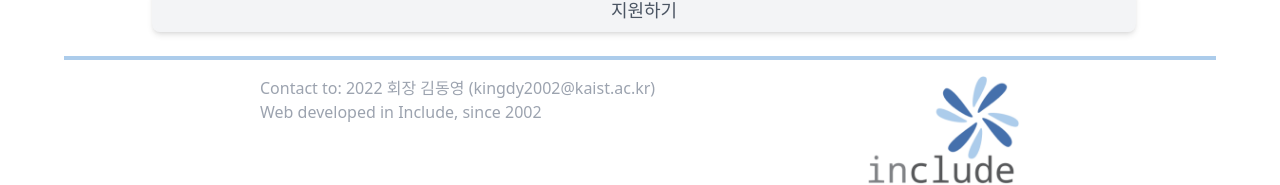
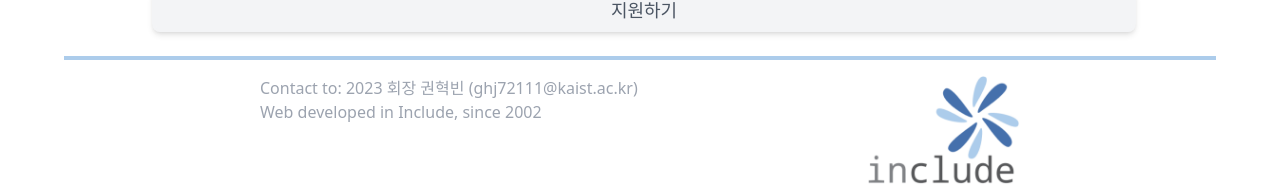
Before and after one commit to kaist-include/kaist-include.github.io, a Next.js app: page / in a window 1280 px wide. Shown: the part 862-1047 px from the top of the page. Built offline with nearby package versions, Linux system fonts and the light colour scheme.

Commit message:
Update Staff Info

```diff
--- a/libs/config.ts
+++ b/libs/config.ts
@@ -1,6 +1,6 @@
 
-const staff = '2022 회장 김동영'
-const staffMail = 'kingdy2002@kaist.ac.kr'
+const staff = '2023 회장 권혁빈'
+const staffMail = 'ghj72111@kaist.ac.kr'
 
 const github = 'https://github.com/kaist-include/'
 
@@ -8,7 +8,7 @@ const github = 'https://github.com/kaist-include/'
 // string: recruiting link
 const recruit: (null | string) =
 //  null
-  'https://docs.google.com/forms/d/e/1FAIpQLSfHXbeee_eHX4_UY4u1fsBM7fiMvi8MXDX2HzSWQHqxKUB53g/viewform?usp=sf_link'
+  'https://forms.gle/wdKPXScBB7Yq2Z4q9'
 
 ////////////////////////////////////////
 
```
